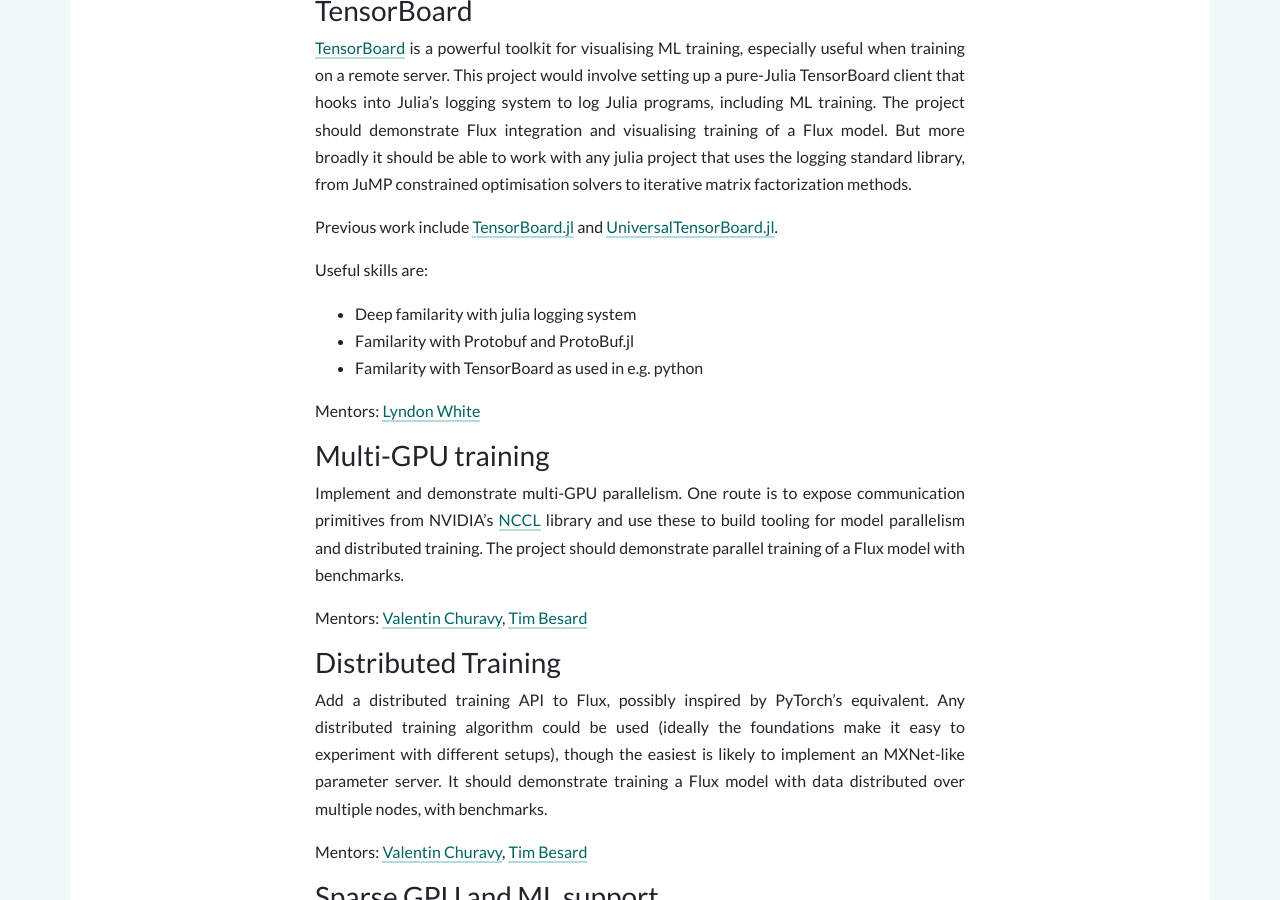
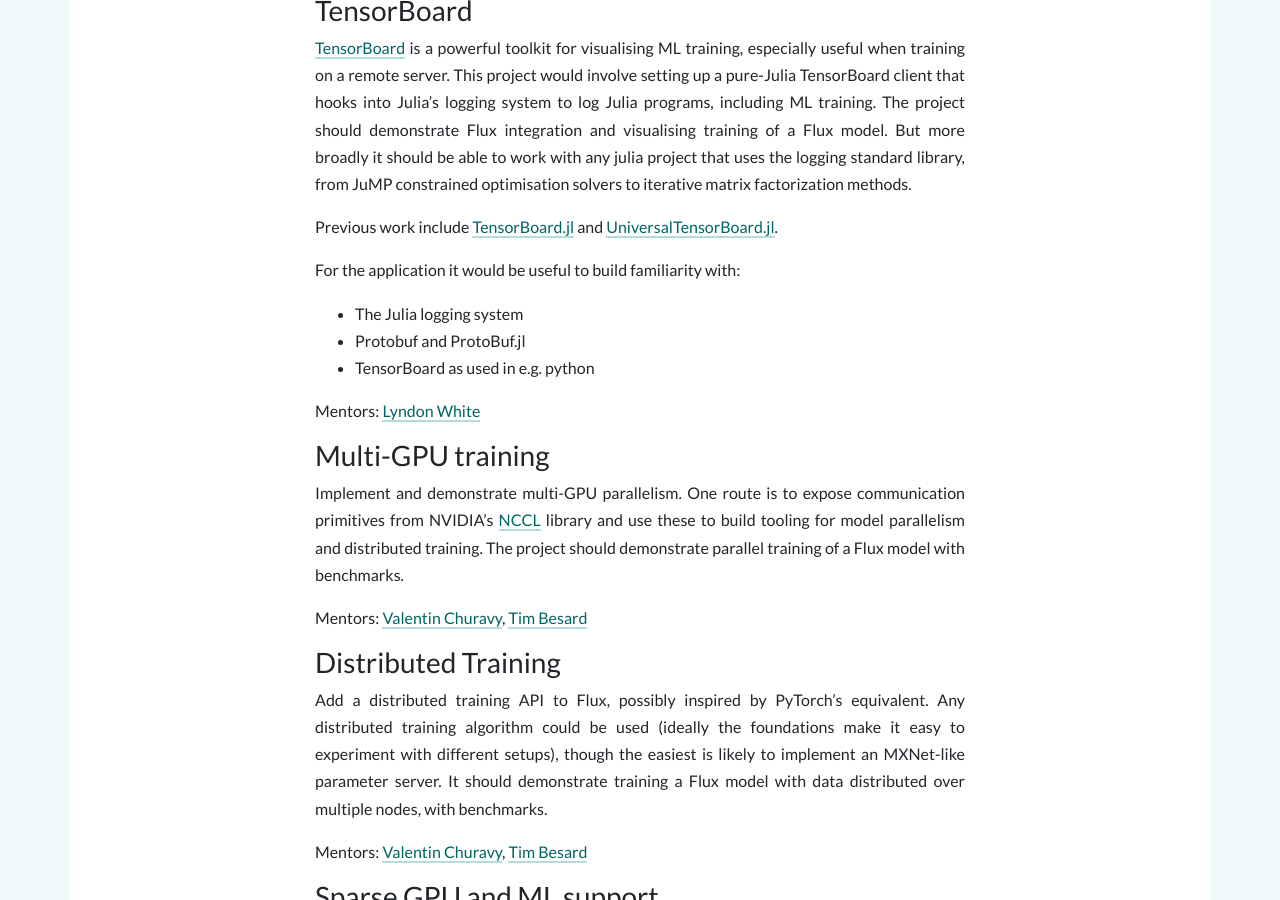
Before and after one commit to FluxML/fluxml.github.io, a Jekyll site: the page built from gsoc.md, in a window 1280 px wide and 900 px high, scrolled down 1991 px. Built offline with Jekyll 4.4.1, drawn with Linux system fonts in a browser that asks for light colours; nearby versions of some CDN libraries; comment, search, counter and statistics services are not loaded.

Commit message:
Update gsoc.md

```diff
--- a/gsoc.md
+++ b/gsoc.md
@@ -55,10 +55,10 @@
 
 Previous work include [TensorBoard.jl](https://github.com/zenna/Tensorboard.jl) and [UniversalTensorBoard.jl](https://github.com/oxinabox/UniversalTensorBoard.jl).
 
-Useful skills are:
-- Deep familarity with julia logging system
-- Familarity with Protobuf and ProtoBuf.jl
-- Familarity with TensorBoard as used in e.g. python
+For the application it would be useful to build familiarity with:
+- The Julia logging system
+- Protobuf and ProtoBuf.jl
+- TensorBoard as used in e.g. python
 
 Mentors: [Lyndon White](https://github.com/oxinabox)
 
```
